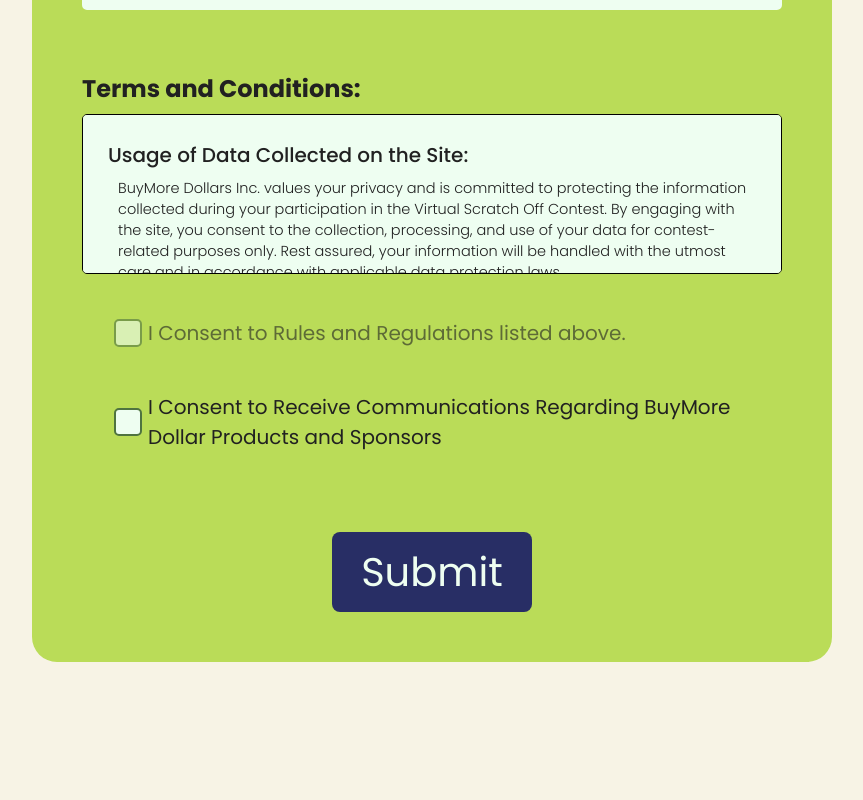
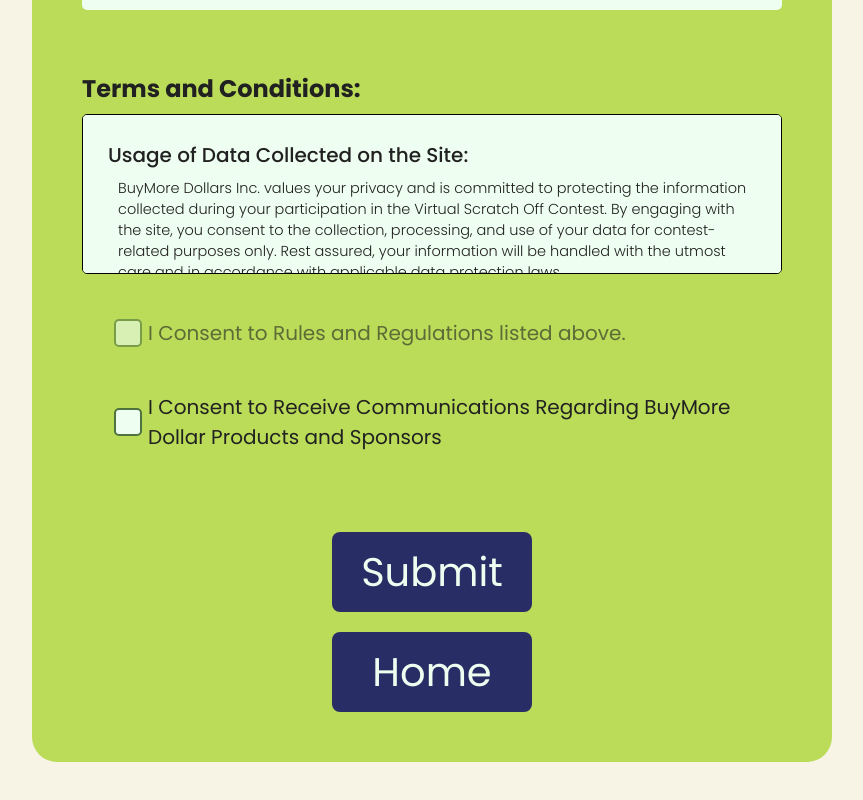
Before and after one commit to muayadcode/scratch-win, a React (Create React App) app: page /form in a window 1280 px wide. Shown: the part 979-1779 px from the top of the page, without its empty margins (208-1071 px from the left). Before the commit the page ends 1691 px from the top, so only its background shows below. Built offline with nearby package versions, Linux system fonts and the light colour scheme; a web font is replaced by a local one.

Commit message:
feat: replace broken repo files with working version

```diff
--- a/src/index.css
+++ b/src/index.css
@@ -1,5 +1,6 @@
 @import url("https://fonts.googleapis.com/css2?family=Francois+One&family=Poppins&display=swap");
 @import url("https://fonts.googleapis.com/css2?family=Poppins:ital,wght@0,100;0,200;0,300;0,400;0,500;0,600;0,700;0,800;0,900;1,100;1,200;1,300;1,400;1,500;1,600;1,700;1,800;1,900&display=swap");
+
 * {
 	box-sizing: border-box;
 	margin: 0;
@@ -72,6 +73,20 @@
 	cursor: pointer;
 }
 
+.blueButton1 {
+	background-color: #282e65;
+	width: 200px;
+	border: none;
+	padding: 10px;
+	margin: 0 auto;
+	color: #eefef1;
+	border-radius: 0.5rem;
+	font-size: 2.5rem;
+	cursor: pointer;
+	margin-top: 20px;
+	/* space from the button above */
+}
+
 a:hover {
 	text-decoration: underline;
 }
@@ -86,6 +101,20 @@
 }
 
 .blueButton a:hover,
+.greenButton a:hover {
+	text-decoration: none;
+}
+
+.blueButton1 a {
+	text-decoration: none;
+	color: #eefef1;
+}
+
+.blueButton1:hover {
+	background-color: #0074a9;
+}
+
+.blueButton1 a:hover,
 .greenButton a:hover {
 	text-decoration: none;
 }
--- a/src/pages/Form.js
+++ b/src/pages/Form.js
@@ -516,6 +516,9 @@
 					Submit
 				</button>
 			</form>
+			<Link to="/">
+			<button className="blueButton1"> Home</button>
+			</Link>
 		</main>
 	);
 }
--- a/src/pages/signin.js
+++ b/src/pages/signin.js
@@ -1,8 +1,8 @@
-import React, { useState } from "react";
 import { signInWithEmailAndPassword } from "firebase/auth";
 import { auth } from "../firebase-config";
 import { getFirebaseData } from "../firebase-functions";
 import { useNavigate } from "react-router-dom";
+import { Link } from "react-router-dom";
 
 function SignIn() {
 	const navigate = useNavigate();
@@ -41,7 +41,11 @@
 				<button type='submit' className='blueButton'>
 					Login
 				</button>
+
 			</form>
+			<Link to="/">
+			<button className="blueButton1">Home</button>
+			</Link>
 		</main>
 	);
 }
```
Also changed, not shown: src/Form.css (+6 -8 lines).
